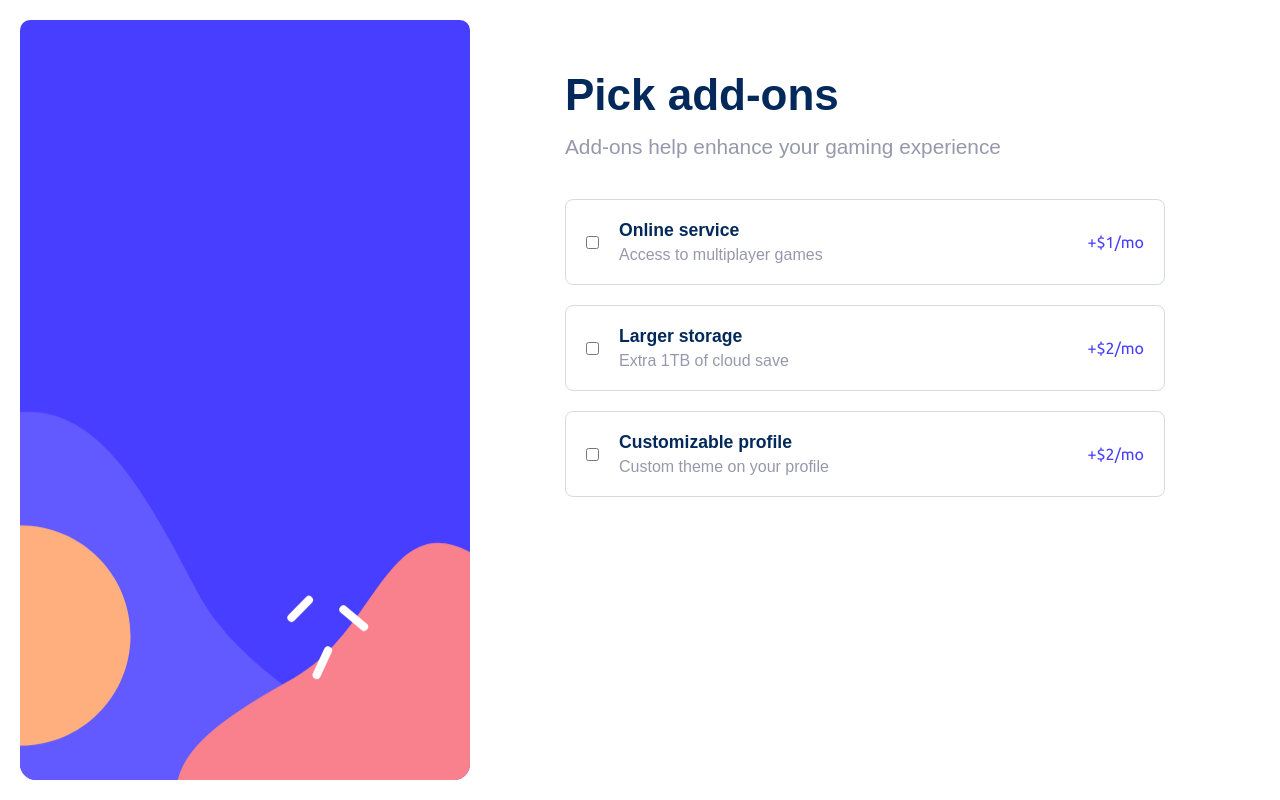
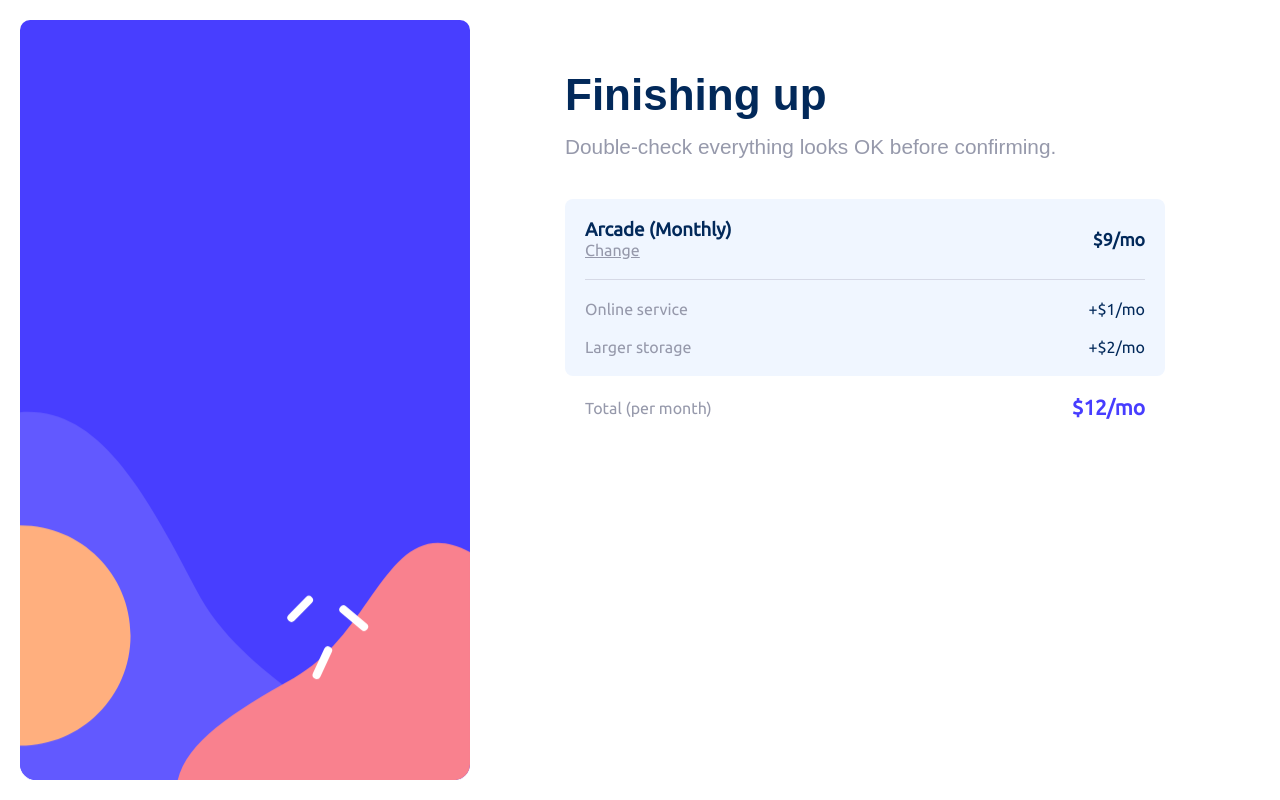
Before and after one commit to jwhong98/multi-step-form, a React (Create React App) app: page / in a window 1280 px wide. Built offline with nearby package versions, Linux system fonts and the light colour scheme.

Commit message:
added and styled Summary component

```diff
--- a/src/App.js
+++ b/src/App.js
@@ -3,6 +3,7 @@ import AddOns from "./components/AddOns/AddOns";
 import FormNav from "./components/FormNav/FormNav";
 import PersonalInfo from "./components/PersonalInfo/PersonalInfo";
 import SelectPlan from "./components/SelectPlan/SelectPlan";
+import Summary from "./components/Summary/Summary";
 import ThankYou from "./components/ThankYou/ThankYou";
 
 function App() {
@@ -12,8 +13,9 @@ function App() {
       <div className="container">
         {/* <PersonalInfo /> */}
         {/* <SelectPlan /> */}
+        {/* <AddOns /> */}
+        <Summary />
         {/* <ThankYou /> */}
-        <AddOns />
       </div>
     </div>
   );
--- a/src/components/AddOns/AddOns.js
+++ b/src/components/AddOns/AddOns.js
@@ -18,7 +18,7 @@ const AddOns = () => {
     <section className={classes.addOns}>
       <div className={classes.addOns__header}>
         <h1>Pick add-ons</h1>
-        <p>Add-ons help enhance your gaming experience</p>
+        <p>Add-ons help enhance your gaming experience.</p>
       </div>
       <div className={classes.addOns__addSelect}>{data.map(createAddOns)}</div>
     </section>
--- a/src/components/AddOnsCard/AddOnsCard.js
+++ b/src/components/AddOnsCard/AddOnsCard.js
@@ -17,6 +17,7 @@ const AddOnsCard = (props) => {
         type="checkbox"
         name=""
         checked={selected}
+        readOnly={true}
         id=""
         onClick={onClickHandler}
       />
--- a/src/components/Summary/Summary.js
+++ b/src/components/Summary/Summary.js
@@ -1,8 +1,51 @@
 import React from "react";
 import classes from "./Summary.module.css";
 
-const Summary = () => {
-  return <div>Summary</div>;
+const Summary = (props) => {
+  return (
+    <section className={classes.summary}>
+      <div className={classes.summary__header}>
+        <h1>Finishing up</h1>
+        <p>Double-check everything looks OK before confirming.</p>
+      </div>
+      <div className={classes.summary__container}>
+        <div className={classes.summary__container__row}>
+          <div className={classes.summary__container__row__plan}>
+            <h3 className={classes.planType}>Arcade (Monthly)</h3>
+            <a href="/">Change</a>
+          </div>
+          <span className={classes.summary__container__row__plan__price}>
+            ${props.planPrice}9/mo
+          </span>
+        </div>
+        <hr />
+        <div className={classes.addOns}>
+          <p>Online service</p>
+          <p className={classes.price}>+$1/mo</p>
+        </div>
+        <div className={classes.addOns}>
+          <p>Larger storage</p>
+          <p className={classes.price}>+$2/mo</p>
+        </div>
+        {/* <div className={classes.summary__container__row}>
+          <div className={classes.addOns}>
+            <p>Online service</p>
+            <p className={classes.price}>+$10</p>
+          </div>
+          <div className={classes.addOns}>
+            <p>Larger storage</p>
+            <p className={classes.price}>+$20</p>
+          </div>
+        </div> */}
+      </div>
+      <div className={classes.summary__total}>
+        <p>Total (per month)</p>
+        <span className={classes.summary__total__price}>
+          ${props.totalPrice}12/mo
+        </span>
+      </div>
+    </section>
+  );
 };
 
 export default Summary;
--- a/src/components/Summary/Summary.module.css
+++ b/src/components/Summary/Summary.module.css
@@ -1 +1,113 @@
-/* No CSS *//*# sourceMappingURL=Summary.module.css.map */
+.summary {
+  max-width: 600px;
+  width: 100%;
+  display: -webkit-box;
+  display: -ms-flexbox;
+  display: flex;
+  -webkit-box-orient: vertical;
+  -webkit-box-direction: normal;
+      -ms-flex-direction: column;
+          flex-direction: column;
+  -webkit-box-align: center;
+      -ms-flex-align: center;
+          align-items: center;
+  margin-top: 50px;
+  gap: 20px;
+  color: #9699ab;
+}
+
+.summary__header {
+  width: 100%;
+  margin-bottom: 20px;
+}
+
+.summary__header p {
+  margin-top: 15px;
+  color: #9699ab;
+  font-size: 1.3rem;
+  font-family: "ubuntu-med", sans-serif;
+}
+
+.summary__container {
+  width: 100%;
+  display: -webkit-box;
+  display: -ms-flexbox;
+  display: flex;
+  -webkit-box-orient: vertical;
+  -webkit-box-direction: normal;
+      -ms-flex-direction: column;
+          flex-direction: column;
+  padding: 20px;
+  background: #f0f6ff;
+  border-radius: 8px;
+  gap: 20px;
+}
+
+.summary__container__row {
+  display: -webkit-box;
+  display: -ms-flexbox;
+  display: flex;
+  -webkit-box-align: center;
+      -ms-flex-align: center;
+          align-items: center;
+  -webkit-box-pack: justify;
+      -ms-flex-pack: justify;
+          justify-content: space-between;
+}
+
+.summary__container__row__plan h3 {
+  color: #02295a;
+}
+
+.summary__container__row__plan a {
+  color: inherit;
+}
+
+.summary__container__row__plan__price {
+  color: #02295a;
+  font-weight: 700;
+  font-size: 1.1rem;
+}
+
+.summary__total {
+  width: 100%;
+  display: -webkit-box;
+  display: -ms-flexbox;
+  display: flex;
+  -webkit-box-align: center;
+      -ms-flex-align: center;
+          align-items: center;
+  -webkit-box-pack: justify;
+      -ms-flex-pack: justify;
+          justify-content: space-between;
+  padding: 0 20px;
+}
+
+.summary__total__price {
+  color: #473dff;
+  font-weight: 700;
+  font-size: 1.3rem;
+}
+
+hr {
+  height: 1px;
+  background: #d6d9e6;
+  border: none;
+}
+
+.addOns {
+  display: -webkit-box;
+  display: -ms-flexbox;
+  display: flex;
+  -webkit-box-align: center;
+      -ms-flex-align: center;
+          align-items: center;
+  -webkit-box-pack: justify;
+      -ms-flex-pack: justify;
+          justify-content: space-between;
+}
+
+.price {
+  color: #02295a;
+}
+/*# sourceMappingURL=Summary.module.css.map */
--- a/src/components/Summary/Summary.module.scss
+++ b/src/components/Summary/Summary.module.scss
@@ -0,0 +1,82 @@
+@import "../../styles/mixins";
+@import "../../styles/variables";
+
+.summary {
+  max-width: $width;
+  width: 100%;
+  @include flexCol;
+  margin-top: 50px;
+  gap: 20px;
+  color: hsl(231, 11%, 63%);
+
+  &__header {
+    width: 100%;
+    margin-bottom: 20px;
+    p {
+      margin-top: 15px;
+      color: hsl(231, 11%, 63%);
+      font-size: 1.3rem;
+      font-family: $fontMed;
+    }
+  }
+
+  &__container {
+    width: 100%;
+    display: flex;
+    flex-direction: column;
+    padding: 20px;
+    background: hsl(217, 100%, 97%);
+    border-radius: 8px;
+    gap: 20px;
+
+    &__row {
+      display: flex;
+      align-items: center;
+      justify-content: space-between;
+      &__plan {
+        h3 {
+          color: $headingColor;
+        }
+
+        a {
+          color: inherit;
+        }
+
+        &__price {
+          color: $headingColor;
+          font-weight: 700;
+          font-size: 1.1rem;
+        }
+      }
+    }
+  }
+
+  &__total {
+    width: 100%;
+    display: flex;
+    align-items: center;
+    justify-content: space-between;
+    padding: 0 20px;
+    &__price {
+      color: hsl(243, 100%, 62%);
+      font-weight: 700;
+      font-size: 1.3rem;
+    }
+  }
+}
+
+hr {
+  height: 1px;
+  background: hsl(229, 24%, 87%);
+  border: none;
+}
+
+.addOns {
+  display: flex;
+  align-items: center;
+  justify-content: space-between;
+}
+
+.price {
+  color: $headingColor;
+}
```
Also changed, not shown: 1 other file (tests, documents, lock files or other folders).
